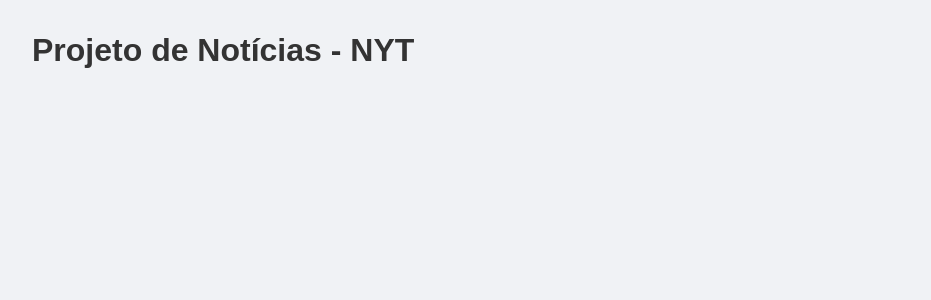
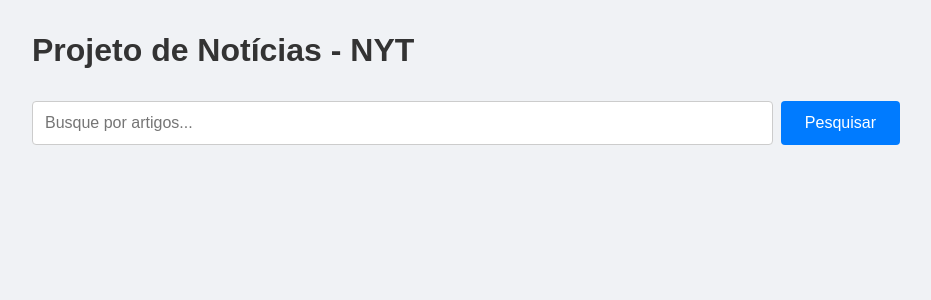
Before and after one commit to Pecorario/nyt-news-app, a React (Create React App) app: page / in a window 1280 px wide. Shown: the top 300 px of the page, without its empty margins (174-1105 px from the left). Built offline with nearby package versions, Linux system fonts and the light colour scheme.

Commit message:
feat: create search bar

```diff
--- a/src/App.js
+++ b/src/App.js
@@ -1,5 +1,6 @@
 import { GlobalStyle } from './styles/GlobalStyles';
 import { Container } from './components/layouts/Container';
+import { SearchBar } from './components/search/SearchBar';
 
 function App() {
   return (
@@ -8,6 +9,7 @@
 
       <Container>
         <h1>Projeto de Notícias - NYT</h1>
+        <SearchBar />
       </Container>
     </>
   );
--- /dev/null
+++ b/src/components/search/SearchBar.js
@@ -0,0 +1,16 @@
+// import React from 'react';
+import * as S from './SearchBar.styles';
+
+export function SearchBar() {
+  return (
+    <S.SearchForm>
+      <S.SearchInput
+        type="text"
+        placeholder="Busque por artigos..."
+      />
+      <S.SearchButton type="submit">
+        Pesquisar
+      </S.SearchButton>
+    </S.SearchForm>
+  );
+}
--- /dev/null
+++ b/src/components/search/SearchBar.styles.js
@@ -0,0 +1,35 @@
+import styled from 'styled-components';
+
+export const SearchForm = styled.form`
+  display: flex;
+  gap: 0.5rem;
+  margin-top: 2rem;
+`;
+
+export const SearchInput = styled.input`
+  flex: 1;
+  padding: 0.75rem;
+  border: 1px solid #ccc;
+  border-radius: 4px;
+  font-size: 1rem;
+
+  &:focus {
+    outline: 2px solid #007bff;
+    border-color: transparent;
+  }
+`;
+
+export const SearchButton = styled.button`
+  padding: 0.75rem 1.5rem;
+  border: none;
+  border-radius: 4px;
+  background-color: #007bff;
+  color: white;
+  font-size: 1rem;
+  cursor: pointer;
+  transition: background-color 0.2s;
+
+  &:hover {
+    background-color: #0056b3;
+  }
+`;
```
